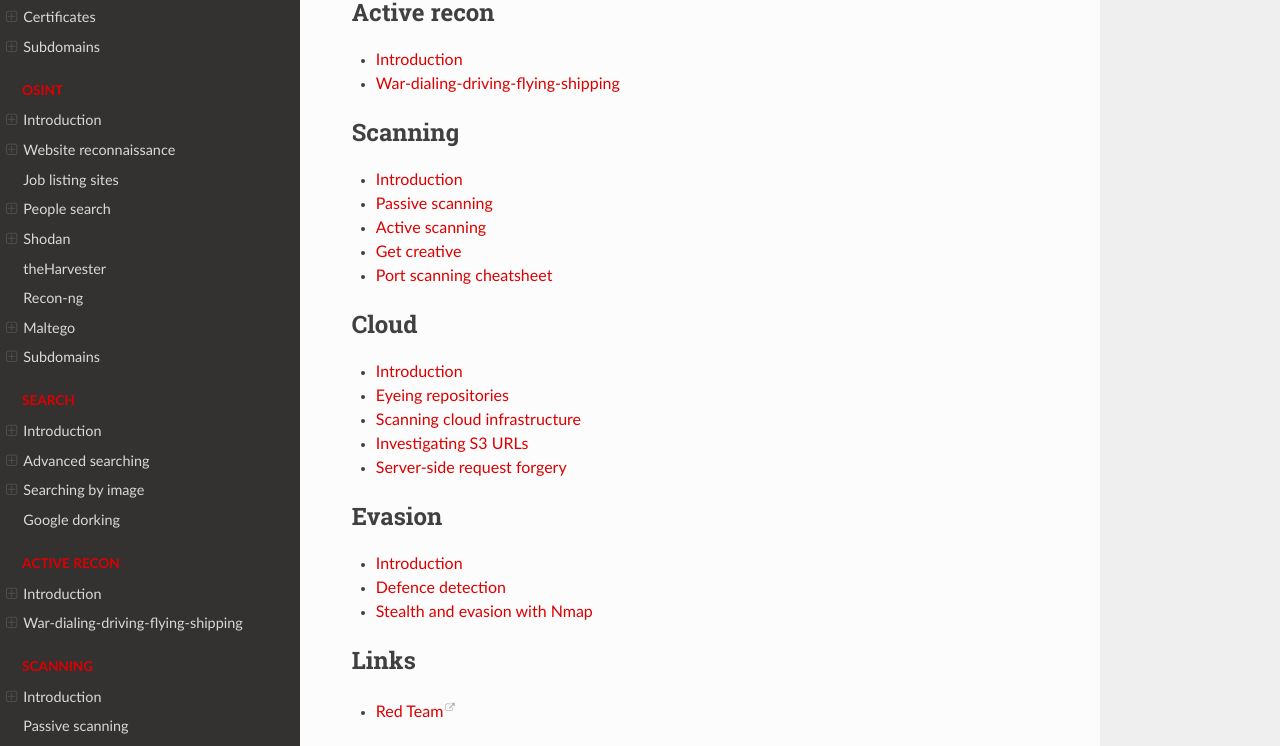
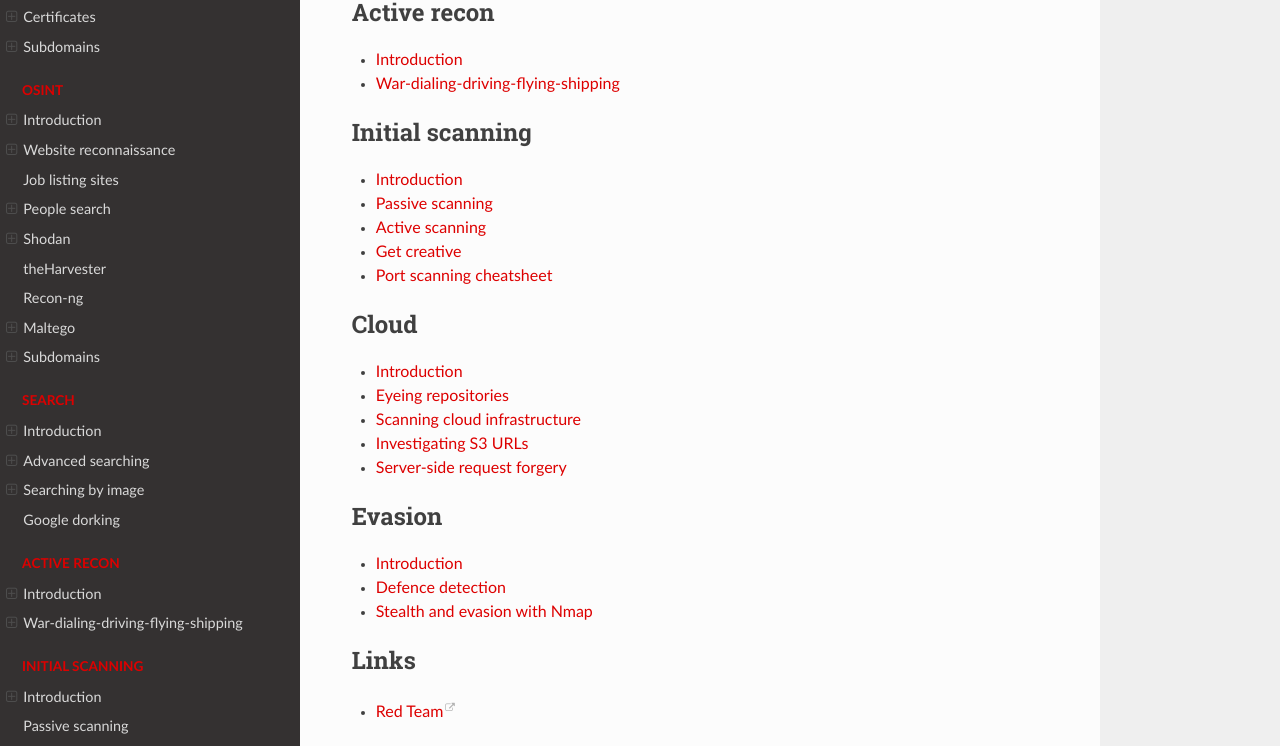
Before and after one commit to tymyrddin/red-recon, a Sphinx documentation site: the page built from source/index.rst, in a window 1280 px wide and 1400 px high, scrolled down 405 px. Shown: the part 523-1269 px from the top of the window. Built offline with Sphinx 7.4.7 and the Read the Docs theme 2.0.0, drawn with Linux system fonts in a browser that asks for light colours; some of the changed lines change nothing that is shown.

Commit message:
Version 0.1

```diff
--- a/source/_static/css/custom.css
+++ b/source/_static/css/custom.css
@@ -34,3 +34,7 @@ a:hover {
   background: #333;
   color: #ddd;
 }
+
+.wy-nav-top {
+  background: #990000;
+}
--- a/source/conf.py
+++ b/source/conf.py
@@ -77,23 +77,6 @@ html_show_copyright = False
 
 # Intersphinx
 intersphinx_mapping = {
-    "attack-trees": ("https://tymyrddin.github.io/attack-trees/", None),
-    "cheatsheets": ("https://tymyrddin.github.io/cheatsheets/", None),
-    "e2ee-threat-model":("https://tymyrddin.github.io/e2ee-threat-model/", None),
-    "da-threat-model":("https://tymyrddin.github.io/da-threat-model/", None),
-    "se-threat-model":("https://tymyrddin.github.io/se-threat-model/", None),
-    "app-threat-model":("https://tymyrddin.github.io/app-threat-model/", None),
-    "cicd-threat-model":("https://tymyrddin.github.io/cicd-threat-model/", None),
-    "linux-pc-mitigations":("https://tymyrddin.github.io/linux-pc-mitigations/", None),
-    "linux-server-mitigations":("https://tymyrddin.github.io/linux-server-mitigations/", None),
-    "data-mitigations":("https://tymyrddin.github.io/data-mitigations/", None),
-    "webserver-mitigations":("https://tymyrddin.github.io/webserver-mitigations/", None),
-    "mailserver-mitigations":("https://tymyrddin.github.io/mailserver-mitigations/", None),
-    "network-mitigations":("https://tymyrddin.github.io/network-mitigations/", None),
-    "app-mitigations": ("https://tymyrddin.github.io/app-mitigations/", None),
-    "android-mitigations": ("https://tymyrddin.github.io/android-mitigations/", None),
-    "windows-pc-mitigations": ("https://tymyrddin.github.io/windows-pc-mitigations/", None),
-    "macos-mitigations": ("https://tymyrddin.github.io/macos-mitigations/", None),
-    "ios-mitigations": ("https://tymyrddin.github.io/ios-mitigations/", None),
+    "red-enum": ("https://tymyrddin.github.io/red-enum/", None),
 }
 myst_url_schemes = ["http", "https", ]
--- a/source/index.rst
+++ b/source/index.rst
@@ -58,7 +58,7 @@ Falconry
    :glob:
    :maxdepth: 1
    :includehidden:
-   :caption: Scanning
+   :caption: Initial scanning
 
    docs/scanning/README.md
    docs/scanning/passive.md
```
Also changed, not shown: 1 other file.
